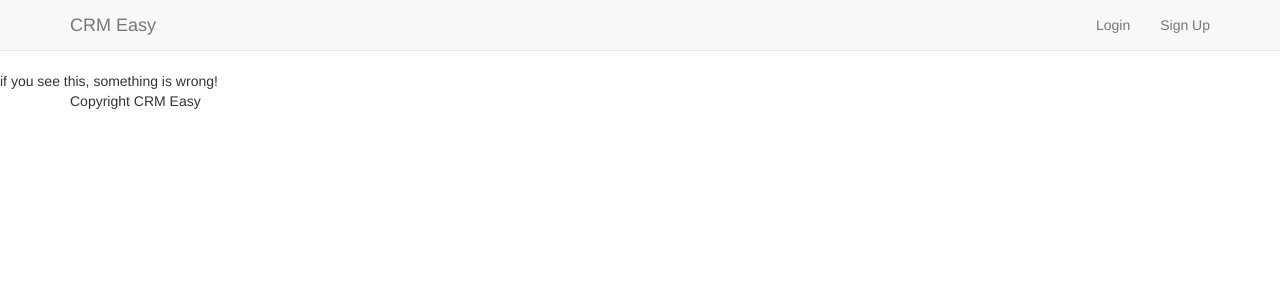
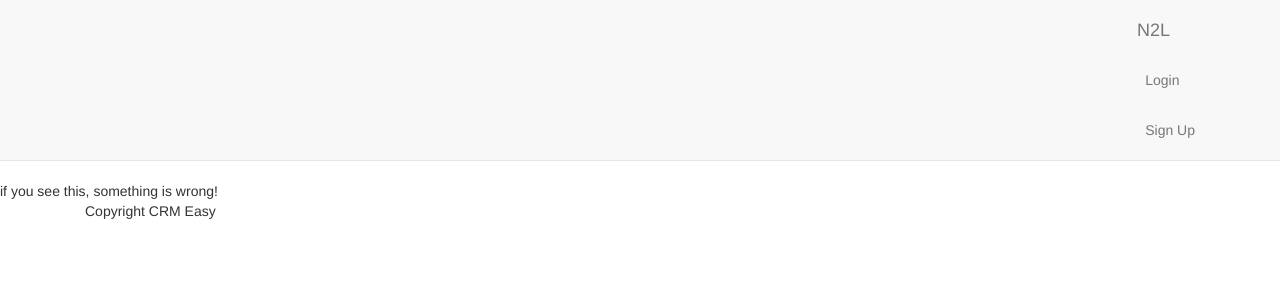
Before and after one commit to Mark128/Hockeyschool, a Django app: template hockey/templates/base.html in a window 1280 px wide. Shown: the top 300 px of the page. Run offline with Django 3.2, Linux system fonts and the light colour scheme; the template is opened without the code that fills it, so the values that code supplies are empty; some libraries are stand-ins or nearby versions.

Commit message:
added bootstrap to base template

```diff
--- a/hockey/templates/base.html
+++ b/hockey/templates/base.html
@@ -1,9 +1,13 @@
 {# HTML5 declaration #}
+{% load bootstrap4 %}
+{# Load CSS and JavaScript #}
+{% bootstrap_css %}
+{% bootstrap_javascript jquery='full' %}
 <!DOCTYPE html>
 <html>
     {# Make modifiable head elements #}
     <head>
-        <title>{% block title %}Home {% endblock title %} | CRM Easy</title>
+        <title>{% block title %}Home {% endblock title %} | N2L</title>
         {% block head_favicon %}
             <link rel="icon" type="image/png"
                   href="{{ STATIC_URL }}images/favicon.ico">
@@ -46,7 +50,7 @@
                         <span class="icon-bar"></span>
                         <span class="icon-bar"></span>
                     </button>
-                    <a class="navbar-brand" href="/">CRM Easy</a>
+                    <a class="navbar-brand" href="/">N2L</a>
                 </div>
                 <div class="collapse navbar-collapse">
                     <ul class="nav navbar-nav navbar-right">
```
